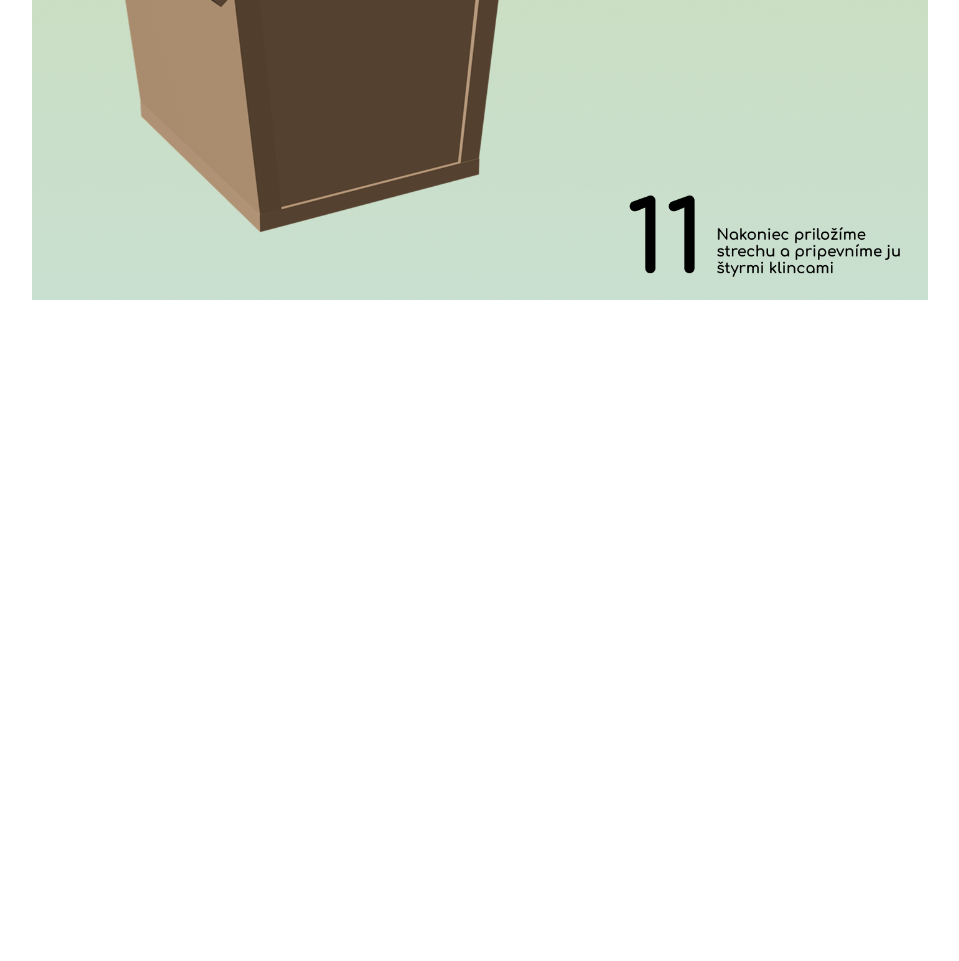
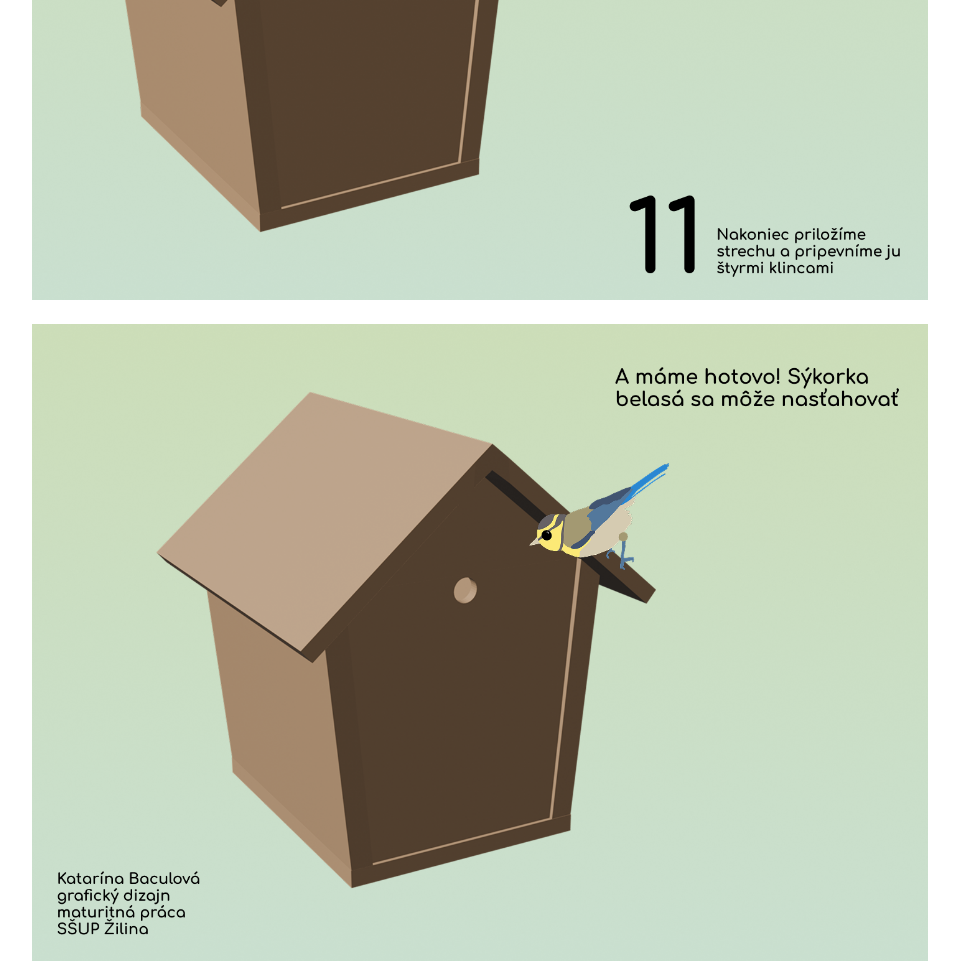
Before and after one commit to katataa206/vtaciabudka2, a plain HTML site: page public/index.html in a window 1280 px wide. Shown: the part 8271-9232 px from the top of the page, without its empty margins (160-1119 px from the left). Before the commit the page ends 8571 px from the top, so only its background shows below. Drawn offline with Linux system fonts and the light colour scheme.

Commit message:
Add files via upload

```diff
--- a/public/index.css
+++ b/public/index.css
@@ -1,12 +1,43 @@
-body{
+
+body {
     padding: 0;
     margin: 0;
     display: flex;
     flex-direction: column;
     align-items: center;
     gap: 1.5rem;
+  }
+  img{
+    width: 100%;
+}
 
-}
-img{
+  /* Pre tablety a vyššie */
+  @media (min-width: 768px) {
+    body {
+      padding: 0;
+    margin: 0;
+    display: flex;
+    flex-direction: column;
+    align-items: center;
+    gap: 1.5rem;
+    }
+    img{
     width: 70%;
 }
+  }
+
+  /* Pre desktop */
+  @media (min-width: 1024px) {
+    body {
+        padding: 0;
+        margin: 0;
+        display: flex;
+        flex-direction: column;
+        align-items: center;
+        gap: 1.5rem;
+
+    }
+    img{
+        width: 70%;
+    }
+  }
--- a/public/index.html
+++ b/public/index.html
@@ -20,6 +20,7 @@
     <img src="Desktop - 11.png">
     <img src="Desktop - 12.png">
     <img src="Desktop - 13.png">
+    <img src="Desktop - 14.png">
 
 </body>
 </html>
```
